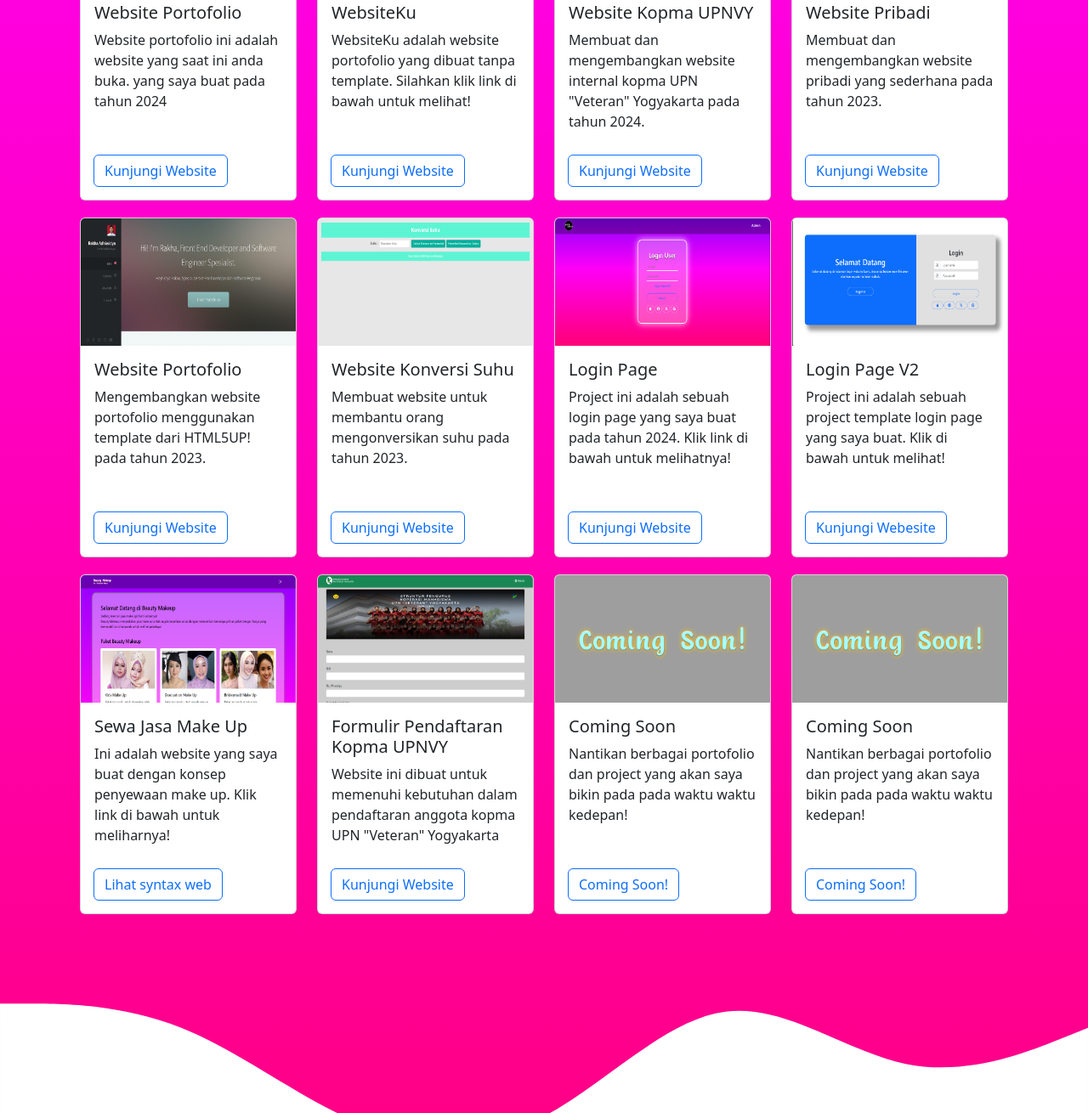
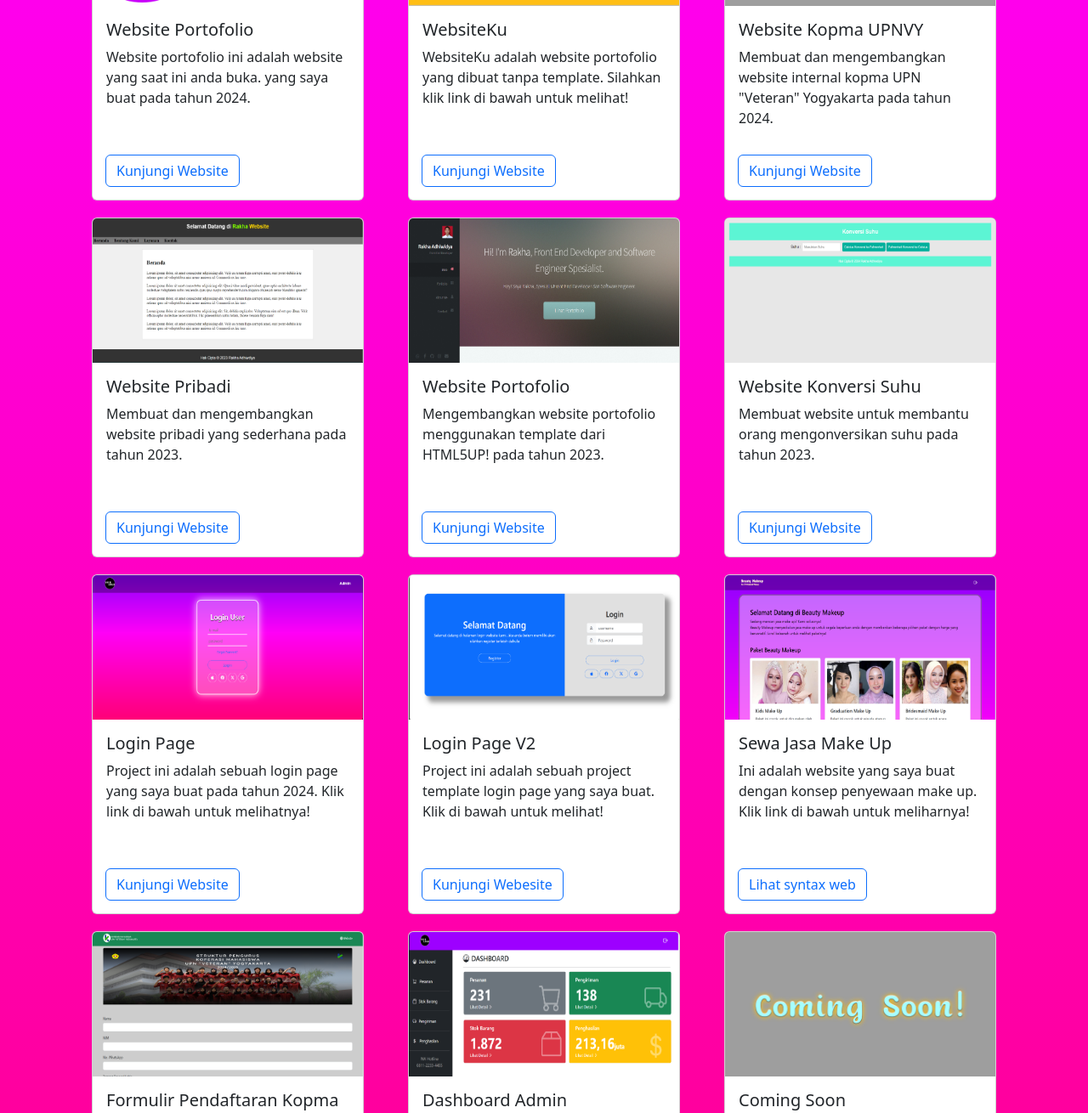
Before and after one commit to Radhiwidya/PortofolioKu, a plain HTML site: page index.html in a window 1280 px wide. Shown: the part 1609-2919 px from the top of the page at 85% size. Drawn offline with nearby package versions, Linux system fonts and the light colour scheme; grey boxes are pictures that could not be loaded.

Commit message:
Update index.html

```diff
--- a/index.html
+++ b/index.html
@@ -135,7 +135,7 @@
                 </div>
                 <div class="modal-body">
                   - Staff Teknologi Bidang Riset Kopma UPNVY 2024 <br>
-                  - Staff Departemen Sosial Masyarakat Himpunan Mahasiswa Sistem Informasi 2024
+                  - Staff Departemen Sosisal Masyarakat Himpunan Mahasiswa Sistem Informasi 2024
                 </div>
                 <div class="modal-footer">
                   <button type="button" class="btn btn-secondary" data-bs-dismiss="modal">Close</button>
@@ -157,22 +157,22 @@
       <h1 class="text-center" style="color: white;">Portofolio</h1><br>
       <div class="container">
         <div class="row">
-          <div class="col-sm-3 kartu">
-            <div class="card" style="width: 17rem; height:25rem;">
-              <img src="assets/images/Portofolio6.png" class="card-img-top" alt="..." height="150px">
+          <div class="col-sm-4 kartu">
+            <div class="card" style="width: 20rem; height:25rem;">
+              <img src="assets/images/Portofolio6.png" class="card-img-top" alt="..." height="170px">
               <div class="card-body">
                 <h5 class="card-title">Website Portofolio</h5>
                 <p class="card-text">Website portofolio ini adalah website yang saat ini anda buka. yang saya buat pada
-                  tahun 2024</p>
+                  tahun 2024.</p>
                 <a href="https://radhiwidya.github.io/PortofolioKu/" target="_blank"
                   class="btn btn-outline-primary position-absolute bottom-0 start-0" style="margin: 15px;">Kunjungi
                   Website</a>
               </div>
             </div>
           </div>
-          <div class="col-sm-3 kartu">
-            <div class="card" style="width: 17rem; height:25rem;">
-              <img src="assets/images/Portofolio.png" class="card-img-top" alt="..." height="150px">
+          <div class="col-sm-4 kartu">
+            <div class="card" style="width: 20rem; height:25rem;">
+              <img src="assets/images/Portofolio.png" class="card-img-top" alt="..." height="170px">
               <div class="card-body">
                 <h5 class="card-title">WebsiteKu</h5>
                 <p class="card-text">WebsiteKu adalah website portofolio yang dibuat tanpa template. Silahkan klik link
@@ -183,9 +183,9 @@
               </div>
             </div>
           </div>
-          <div class="col-sm-3 kartu">
-            <div class="card" style="width: 17rem; height:25rem;">
-              <img src="assets/images/Portofolio1.png" class="card-img-top" alt="..." height="150px">
+          <div class="col-sm-4 kartu">
+            <div class="card" style="width: 20rem; height:25rem;">
+              <img src="assets/images/Portofolio1.png" class="card-img-top" alt="..." height="170px">
               <div class="card-body">
                 <h5 class="card-title">Website Kopma UPNVY</h5>
                 <p class="card-text">Membuat dan mengembangkan website internal kopma UPN "Veteran" Yogyakarta pada
@@ -195,9 +195,9 @@
               </div>
             </div>
           </div>
-          <div class="col-sm-3 kartu">
-            <div class="card" style="width: 17rem; height:25rem;">
-              <img src="assets/images/Portofolio2.png" class="card-img-top" alt="..." height="150px">
+          <div class="col-sm-4 kartu">
+            <div class="card" style="width: 20rem; height:25rem;">
+              <img src="assets/images/Portofolio2.png" class="card-img-top" alt="..." height="170px">
               <div class="card-body">
                 <h5 class="card-title">Website Pribadi</h5>
                 <p class="card-text">Membuat dan mengembangkan website pribadi yang sederhana pada tahun 2023.</p>
@@ -207,9 +207,10 @@
               </div>
             </div>
           </div>
-          <div class="col-sm-3 kartu">
-            <div class="card" style="width: 17rem; height:25rem;">
-              <img src="assets/images/Portofolio3.png" class="card-img-top" alt="..." height="150px">
+
+          <div class="col-sm-4 kartu">
+            <div class="card" style="width: 20rem; height:25rem;">
+              <img src="assets/images/Portofolio3.png" class="card-img-top" alt="..." height="170px">
               <div class="card-body">
                 <h5 class="card-title">Website Portofolio</h5>
                 <p class="card-text">Mengembangkan website portofolio menggunakan template dari HTML5UP! pada tahun
@@ -220,9 +221,9 @@
               </div>
             </div>
           </div>
-          <div class="col-sm-3 kartu">
-            <div class="card" style="width: 17rem; height:25rem;">
-              <img src="assets/images/Portofolio4.png" class="card-img-top" alt="..." height="150px">
+          <div class="col-sm-4 kartu">
+            <div class="card" style="width: 20rem; height:25rem;">
+              <img src="assets/images/Portofolio4.png" class="card-img-top" alt="..." height="170px">
               <div class="card-body">
                 <h5 class="card-title">Website Konversi Suhu</h5>
                 <p class="card-text">Membuat website untuk membantu orang mengonversikan suhu pada tahun 2023.</p>
@@ -232,9 +233,9 @@
               </div>
             </div>
           </div>
-          <div class="col-sm-3 kartu">
-            <div class="card" style="width: 17rem; height:25rem;">
-              <img src="assets/images/Portofolio7.png" class="card-img-top" alt="..." height="150px">
+          <div class="col-sm-4 kartu">
+            <div class="card" style="width: 20rem; height:25rem;">
+              <img src="assets/images/Portofolio7.png" class="card-img-top" alt="..." height="170px">
               <div class="card-body">
                 <h5 class="card-title">Login Page</h5>
                 <p class="card-text">Project ini adalah sebuah login page yang saya buat pada tahun 2024. Klik link di
@@ -245,9 +246,9 @@
               </div>
             </div>
           </div>
-          <div class="col-sm-3 kartu">
-            <div class="card" style="width: 17rem; height:25rem;">
-              <img src="assets/images/Portofolio8.png" class="card-img-top" alt="Login Page V2" height="150px">
+          <div class="col-sm-4 kartu">
+            <div class="card" style="width: 20rem; height:25rem;">
+              <img src="assets/images/Portofolio8.png" class="card-img-top" alt="Login Page V2" height="170px">
               <div class="card-body">
                 <h5 class="card-title">Login Page V2</h5>
                 <p class="card-text">Project ini adalah sebuah project template login page yang saya buat. Klik di bawah
@@ -258,9 +259,9 @@
               </div>
             </div>
           </div>
-          <div class="col-sm-3 kartu">
-            <div class="card" style="width: 17rem; height:25rem;">
-              <img src="assets/images/Portofolio9.png" class="card-img-top" alt="..." height="150px">
+          <div class="col-sm-4 kartu">
+            <div class="card" style="width: 20rem; height:25rem;">
+              <img src="assets/images/Portofolio9.png" class="card-img-top" alt="..." height="170px">
               <div class="card-body">
                 <h5 class="card-title">Sewa Jasa Make Up</h5>
                 <p class="card-text">Ini adalah website yang saya buat dengan konsep penyewaan make up. Klik link di
@@ -271,32 +272,31 @@
               </div>
             </div>
           </div>
-          <div class="col-sm-3 kartu">
-            <div class="card" style="width: 17rem; height:25rem;">
-              <img src="assets/images/Portofolio10.png" class="card-img-top" alt="..." height="150px">
+          <div class="col-sm-4 kartu">
+            <div class="card" style="width: 20rem; height:25rem;">
+              <img src="assets/images/Portofolio10.png" class="card-img-top" alt="..." height="170px">
               <div class="card-body">
                 <h5 class="card-title">Formulir Pendaftaran Kopma UPNVY</h5>
-                <p class="card-text">Website ini dibuat untuk memenuhi kebutuhan dalam pendaftaran anggota kopma UPN "Veteran" Yogyakarta</p>
+                <p class="card-text">Website ini dibuat untuk memenuhi kebutuhan dalam pendaftaran anggota kopma UPN "Veteran" Yogyakarta.</p>
                 <a href="https://radhiwidya.github.io/PendaftaranKopma/" target="_blank"
                   class="btn btn-outline-primary position-absolute bottom-0 start-0" style="margin: 15px;">Kunjungi Website</a>
               </div>
             </div>
           </div>
-          <div class="col-sm-3 kartu">
-            <div class="card" style="width: 17rem; height:25rem;">
-              <img src="assets/images/Portofolio5.jpeg" class="card-img-top" alt="..." height="150px">
+          <div class="col-sm-4 kartu">
+            <div class="card" style="width: 20rem; height:25rem;">
+              <img src="assets/images/Portofolio11.png" class="card-img-top" alt="..." height="170px">
               <div class="card-body">
-                <h5 class="card-title">Coming Soon</h5>
-                <p class="card-text">Nantikan berbagai portofolio dan project yang akan saya bikin pada pada waktu waktu
-                  kedepan!</p>
-                <a href="#" class="btn btn-outline-primary position-absolute bottom-0 start-0"
-                  style="margin: 15px;">Coming Soon!</a>
+                <h5 class="card-title">Dashboard Admin</h5>
+                <p class="card-text">Webesite ini adalah website dashboard dari sebuah admin penjualan di sebuah toko.</p>
+                <a href="https://radhiwidya.github.io/Dashboard/" target="_blank" class="btn btn-outline-primary position-absolute bottom-0 start-0"
+                  style="margin: 15px;">Kunjungi Web</a>
               </div>
             </div>
           </div>
-          <div class="col-sm-3 kartu">
-            <div class="card" style="width: 17rem; height:25rem;">
-              <img src="assets/images/Portofolio5.jpeg" class="card-img-top" alt="..." height="150px">
+          <div class="col-sm-4 kartu">
+            <div class="card" style="width: 20rem; height:25rem;">
+              <img src="assets/images/Portofolio5.jpeg" class="card-img-top" alt="..." height="170px">
               <div class="card-body">
                 <h5 class="card-title">Coming Soon</h5>
                 <p class="card-text">Nantikan berbagai portofolio dan project yang akan saya bikin pada pada waktu waktu
```
